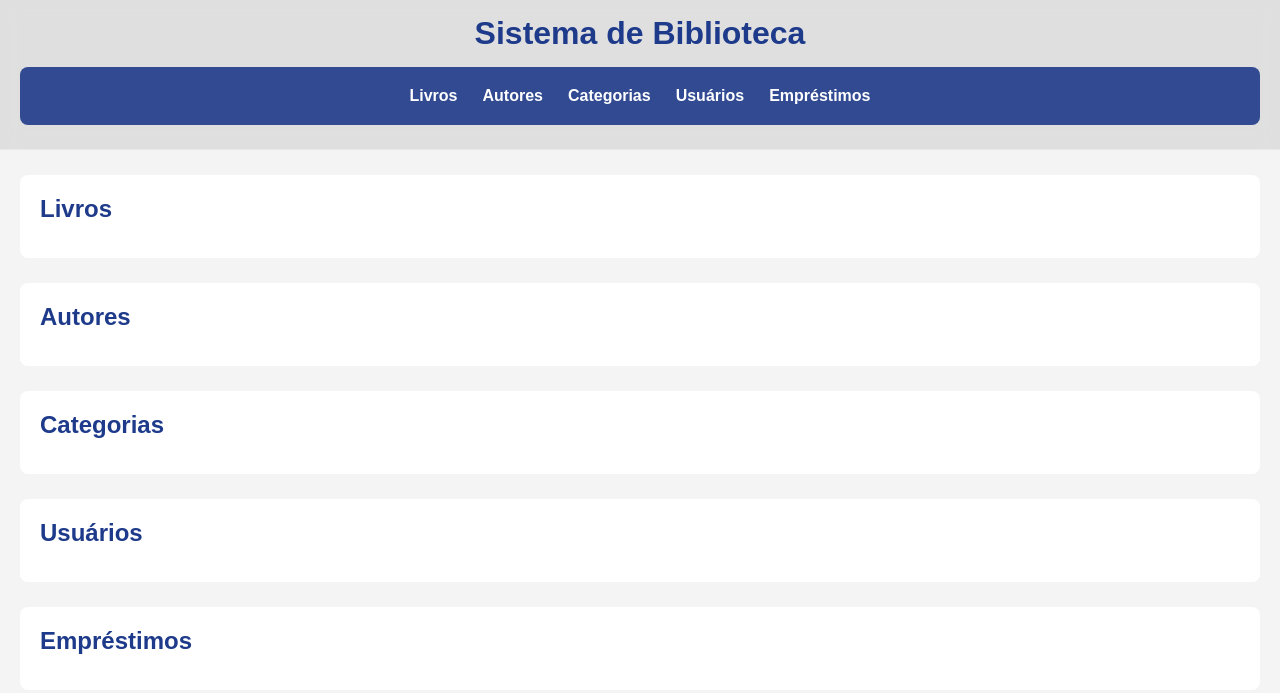
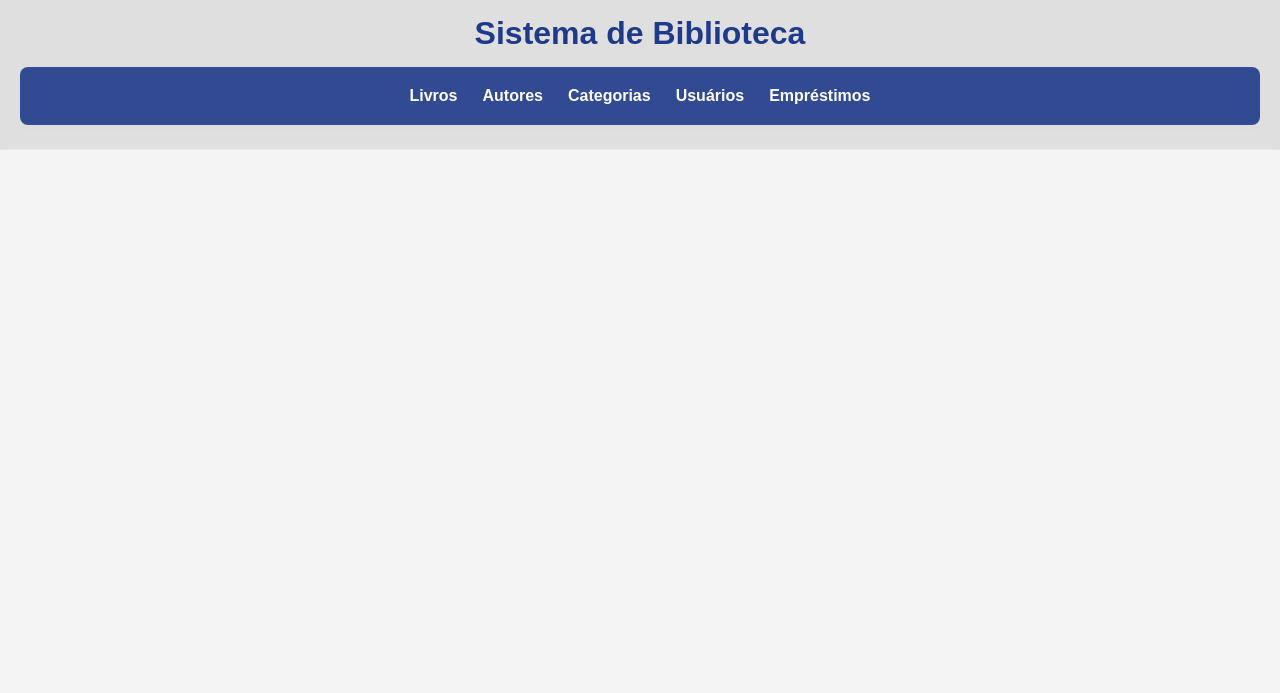
Before and after one commit to vitorcdz/biblioteca, a Spring app: template src/main/resources/templates/livros/inicio.html in a window 1280 px wide. Shown: the top 693 px of the page. Run offline with Thymeleaf, Linux system fonts and the light colour scheme; the template is opened without the code that fills it, so the values that code supplies are empty.

Commit message:
Volta o projeto para a forma anterior

```diff
--- a/src/main/resources/static/css/style.css
+++ b/src/main/resources/static/css/style.css
@@ -51,26 +51,3 @@ nav a{
 nav a:hover{
     color: #facc15;
 }
-
-section{
-    background-color: white;
-    padding: 20px;
-    margin: 25px 20px;
-    border-radius: 8px;
-}
-
-section h2{
-    color: #1e3a8a;
-    margin-bottom: 15px;
-}
-
-section p{
-    color: #444;
-    margin-bottom: 10px;
-}
-
-section hr{
-    margin: 15px 0;
-    border: none;
-    border-top: 1px solid #ddd;
-}
--- a/src/main/resources/templates/livros/inicio.html
+++ b/src/main/resources/templates/livros/inicio.html
@@ -18,107 +18,5 @@
     </nav>
 </header>
 
-<section id="livros">
-    <h2>Livros</h2>
-
-    <div th:each="livro : ${livros}">
-        <p><strong>Título:</strong>
-            <span th:text="${livro.titulo}"></span>
-        </p>
-
-        <p><strong>Autor:</strong>
-            <span th:text="${livro.autor.nome}"></span>
-        </p>
-
-        <p><strong>ISBN:</strong>
-            <span th:text="${livro.isbn}"></span>
-        </p>
-
-        <p><strong>Categoria:</strong>
-            <span th:text="${livro.categoria.categoria}"></span>
-        </p>
-
-        <p><strong>Disponibilidade:</strong>
-            <span th:text="${livro.disponibilidade}"></span>
-        </p>
-
-        <hr>
-    </div>
-</section>
-
-<section id="autores">
-    <h2>Autores</h2>
-
-    <div th:each="autor : ${autores}">
-        <p><strong>Nome:</strong>
-            <span th:text="${autor.nome}"></span>
-        </p>
-
-        <p><strong>Nacionalidade:</strong>
-            <span th:text="${autor.nacionalidade}"></span>
-        </p>
-
-        <p><strong>Livros:</strong></p>
-
-        <ul>
-            <li th:each="livro : ${autor.livros}"
-                th:text="${livro.titulo}">
-            </li>
-        </ul>
-
-        <hr>
-    </div>
-</section>
-
-<section id="categorias">
-    <h2>Categorias</h2>
-
-    <ul>
-        <li th:each="categoria : ${categorias}"
-            th:text="${categoria.categoria}">
-        </li>
-    </ul>
-</section>
-
-<section id="usuarios">
-    <h2>Usuários</h2>
-
-    <div th:each="usuario : ${usuarios}">
-        <p><strong>Nome:</strong>
-            <span th:text="${usuario.nome}"></span>
-        </p>
-
-        <p><strong>Quantidade de empréstimos:</strong>
-            <span th:text="${#lists.size(usuario.emprestimos)}"></span>
-        </p>
-
-        <hr>
-    </div>
-</section>
-
-<section id="emprestimos">
-    <h2>Empréstimos</h2>
-
-    <div th:each="emprestimo : ${emprestimos}">
-        <p><strong>Aluno:</strong>
-            <span th:text="${emprestimo.aluno.nome}"></span>
-        </p>
-
-        <p><strong>Livro:</strong>
-            <span th:text="${emprestimo.livro.titulo}"></span>
-        </p>
-
-        <p><strong>Retirada:</strong>
-            <span th:text="${emprestimo.retirada}"></span>
-        </p>
-
-        <p><strong>Devolução:</strong>
-            <span th:text="${emprestimo.devolucao}"></span>
-        </p>
-
-        <hr>
-    </div>
-</section>
-
 </body>
 </html>
```
Also changed, not shown: src/main/java/com/vitorhugo/biblioteca/controller/LivroController.java (+14 -60 lines).
